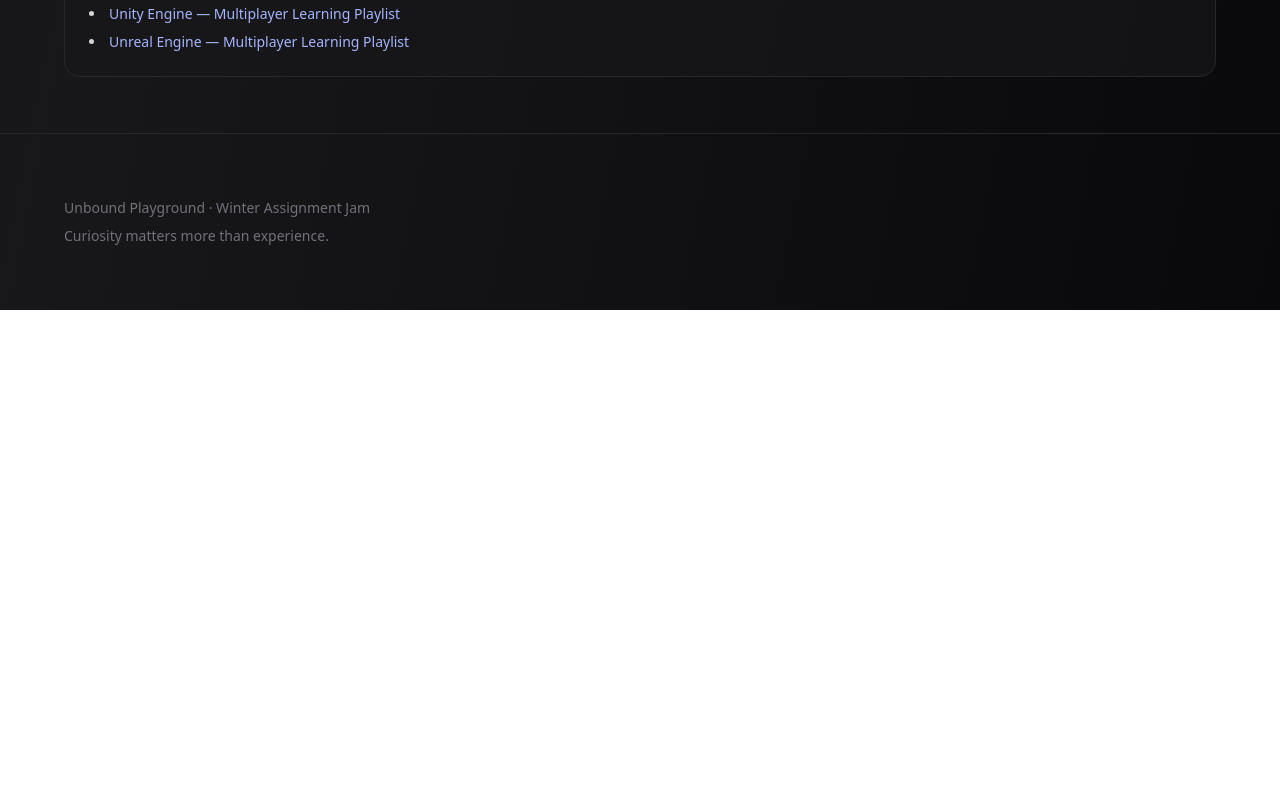
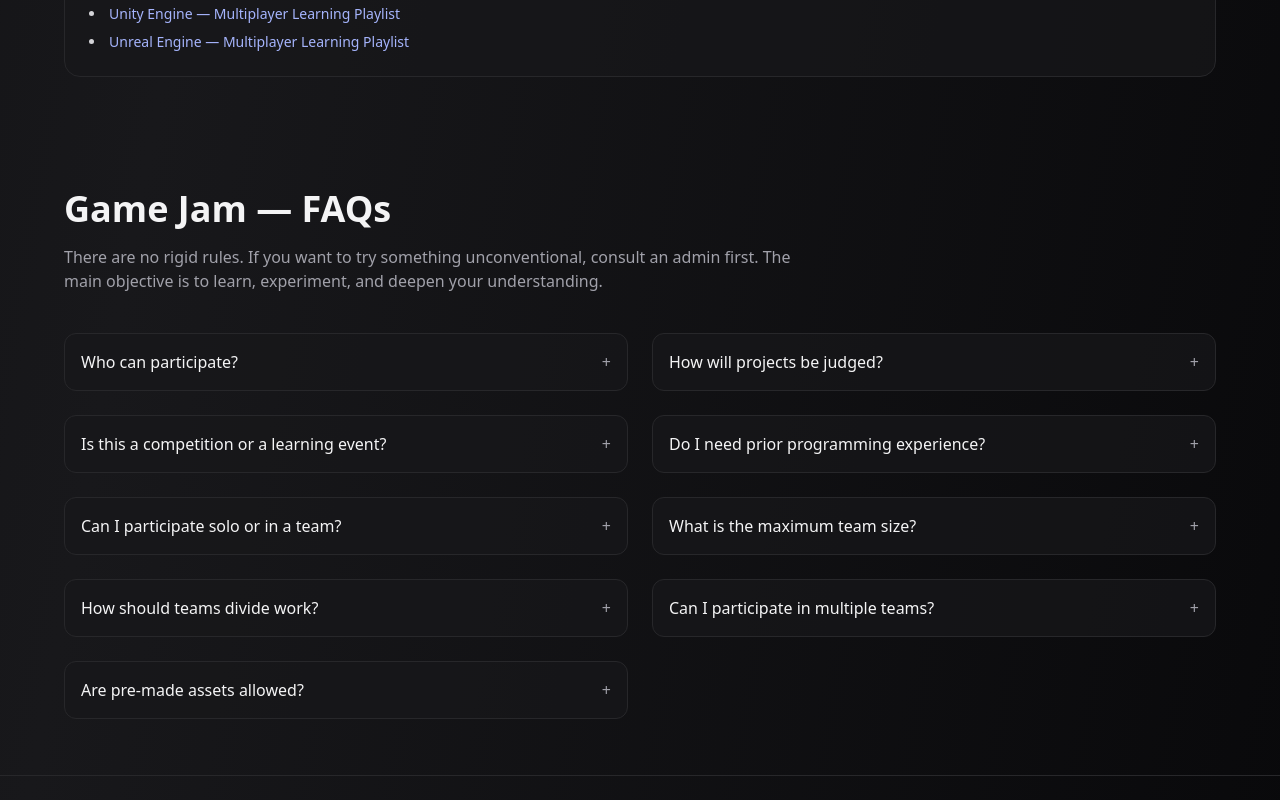
Before and after one commit to th-efool/ArIES-winter-recrtuiment-task-website, a Next.js app: page / in a window 1280 px wide. Shown: the part 5940-6740 px from the top of the page. Before the commit the page ends 6250 px from the top, so only its background shows below. Built offline with nearby package versions, Linux system fonts and the light colour scheme.

Commit message:
Add FAQ section for game jam details
Added a FAQ section with questions and answers related to the game jam, covering participation, judging criteria, team dynamics, and asset usage.

```diff
--- a/app/page.tsx
+++ b/app/page.tsx
@@ -150,6 +150,88 @@ const projects = [
       Unity:
         "https://youtube.com/playlist?list=PLCDWnguFQzxg4pvJtWNlIriw8aX9dltEb&si=BWa_EA0zw2THiR_H",
     },
+  },
+];
+
+const faqs = [
+  {
+    q: "Who can participate?",
+    a: "Anyone interested in learning game development. No prior game dev experience is required.",
+  },
+  {
+    q: "How will projects be judged?",
+    a: `Projects will be evaluated on two main aspects:
+
+  1. Understanding & Depth
+  • clarity of systems and logic
+  • depth of implementation
+  • ability to explain design choices
+
+  2. Presentability
+  • clear instructions and usability
+  • coherent flow and experience
+
+  Visual polish matters far less than clarity and understanding.
+
+  An official percentage-wise judging breakdown will be released separately. Until then, use this as the guiding criteria.
+  `,
+  },
+  {
+    q: "Is this a competition or a learning event?",
+    a: `Learning comes first.
+
+The goal isn’t just to submit a game, but to:
+• understand systems
+• write real logic
+• gain hands-on scripting experience
+
+A small, well-understood game beats a large, shallow one.`,
+  },
+  {
+    q: "Do I need prior programming experience?",
+    a: "No. This jam is designed primarily for people with zero prior game development experience. We’ve curated beginner-friendly learning playlists and an active community to help you learn and build from scratch.",
+  },
+  {
+    q: "Can I participate solo or in a team?",
+    a: "Yes. Solo participation is valid. Teams are allowed. Choose the setup that helps you learn best.",
+  },
+  {
+    q: "What is the maximum team size?",
+    a: "Up to 3 members per team by default. Larger teams require admin approval.",
+  },
+  {
+    q: "How should teams divide work?",
+    a: `Avoid over-splitting by roles (only art / only UI / only coding).
+
+  Everyone should:
+  • engage with core systems
+  • write or understand game logic
+  • leave with the same foundational skills
+
+  If you do split work, split by learning tracks — not by tasks.
+
+  For example:
+  • one person follows the First-Person Shooter track (weapons, aiming, AI)
+  • another follows the Parkour track (movement, momentum, traversal)
+  → then combine both into a single parkour shooter experience
+
+  Other Combination Examples:
+  • 2D Platformer + Horror → tense 2D horror platformer
+  • FPS + Horror → atmospheric shooter with chase mechanics
+  • AR Solar System + Open Track → interactive educational AR experience
+
+  The idea is: learn different systems independently, then integrate them.
+  Depth and system understanding matter more than isolated contributions.`,
+  },
+  {
+    q: "Can I participate in multiple teams?",
+    a: "We don’t recommend it. If you have extra time, we’d strongly suggest going deeper instead of wider. Explore the advanced learning playlists, add more systems or features to your current project, or implement ideas from other tracks into the same game. Deeper understanding matters more than multiple submissions.",
+  },
+  {
+    q: "Are pre-made assets allowed?",
+    a: `Yes — as long as they’re free or properly licensed and credited.
+
+Core gameplay systems must be written by you.`,
   },
 ];
 
@@ -664,6 +746,40 @@ export default function UnboundPlayground() {
         </div>
       </section>
 
+      {/* ================= FAQ ================= */}
+      <section className="px-6 py-14">
+        <div className="max-w-6xl mx-auto mb-10">
+          <h2 className="text-4xl font-semibold mb-4 text-zinc-100">
+            Game Jam — FAQs
+          </h2>
+          <p className="text-zinc-400 max-w-3xl">
+            There are no rigid rules. If you want to try something
+            unconventional, consult an admin first. The main objective is to
+            learn, experiment, and deepen your understanding.
+          </p>
+        </div>
+
+        <div className="max-w-6xl mx-auto grid grid-cols-1 md:grid-cols-2 gap-6">
+          {faqs.map((faq) => (
+            <details
+              key={faq.q}
+              className="group rounded-xl border border-zinc-800 bg-zinc-900/70"
+            >
+              <summary className="cursor-pointer list-none p-4 flex justify-between items-center text-zinc-100 font-medium">
+                <span>{faq.q}</span>
+                <span className="text-zinc-400 group-open:rotate-45 transition-transform">
+                  +
+                </span>
+              </summary>
+
+              <div className="px-4 pb-4 text-sm text-zinc-300 whitespace-pre-line">
+                {faq.a}
+              </div>
+            </details>
+          ))}
+        </div>
+      </section>
+
       {/* ================= FOOTER ================= */}
       <footer className="px-6 py-16 border-t border-zinc-800">
         <div className="max-w-6xl mx-auto text-zinc-500 text-sm">
```
